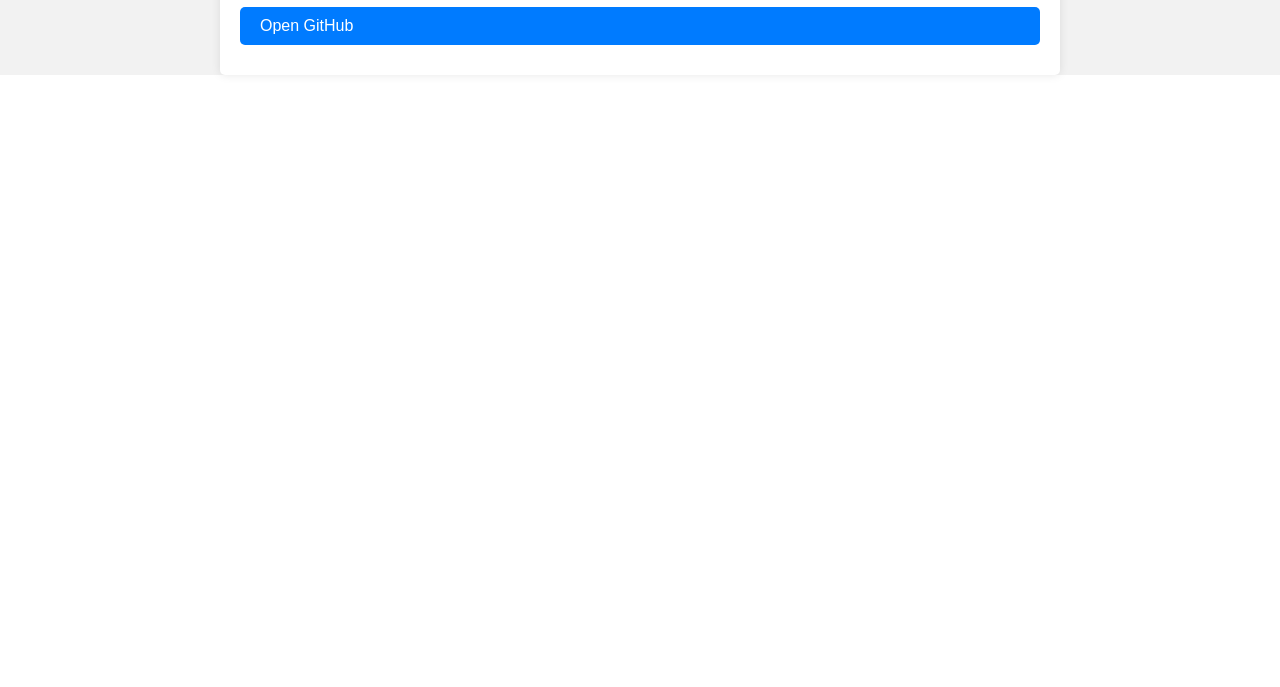
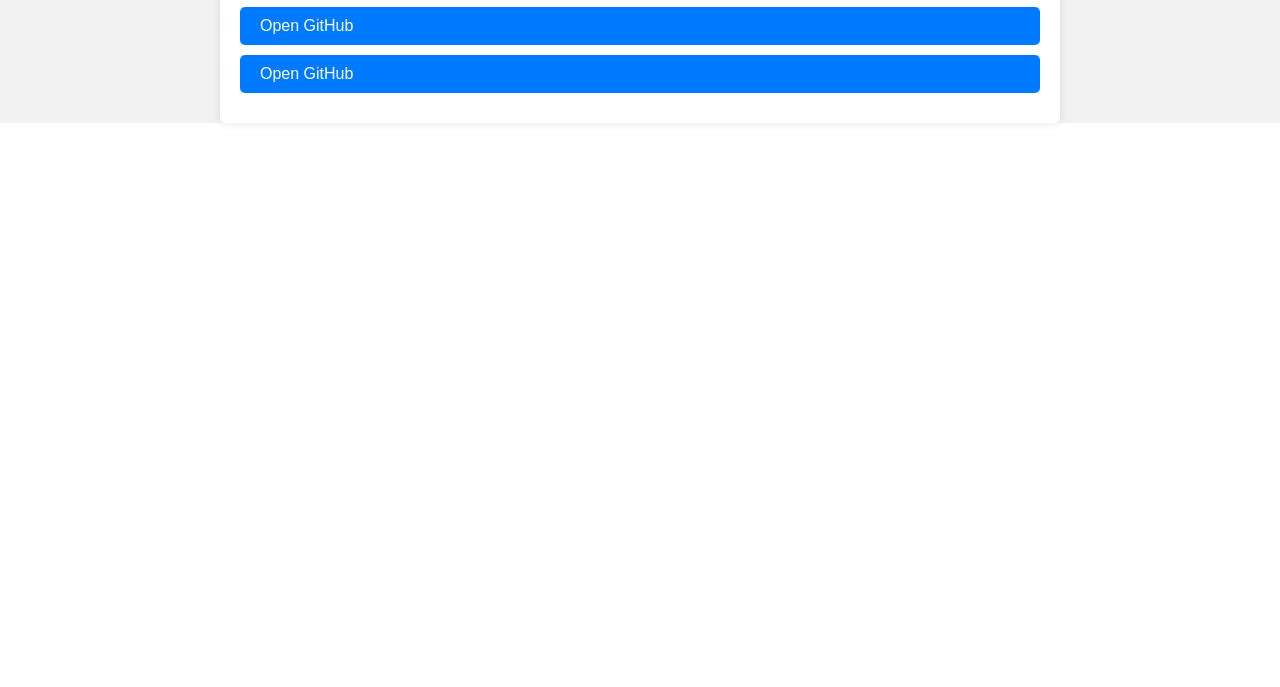
Before and after one commit to VissarionM/cloudsimExample, a website: page src/b8e7f0528bf77ef2547bcf08d18c8a0a3015529e/main.html in a window 1280 px wide. Shown: the part 113-800 px from the top of the page. Drawn offline with Linux system fonts and the light colour scheme.

Commit message:
add readme button

```diff
--- a/src/b8e7f0528bf77ef2547bcf08d18c8a0a3015529e/main.html
+++ b/src/b8e7f0528bf77ef2547bcf08d18c8a0a3015529e/main.html
@@ -60,6 +60,8 @@
     <ul>
       <li><a href="https://github.com/VissarionM/cloudsimExample" download>Open
           GitHub</a></li>
+      <li><a href="https://github.com/VissarionM/cloudsimExample/readme.md" view>Open
+          GitHub</a></li>
     </ul>
   </div>
 </body>
```
